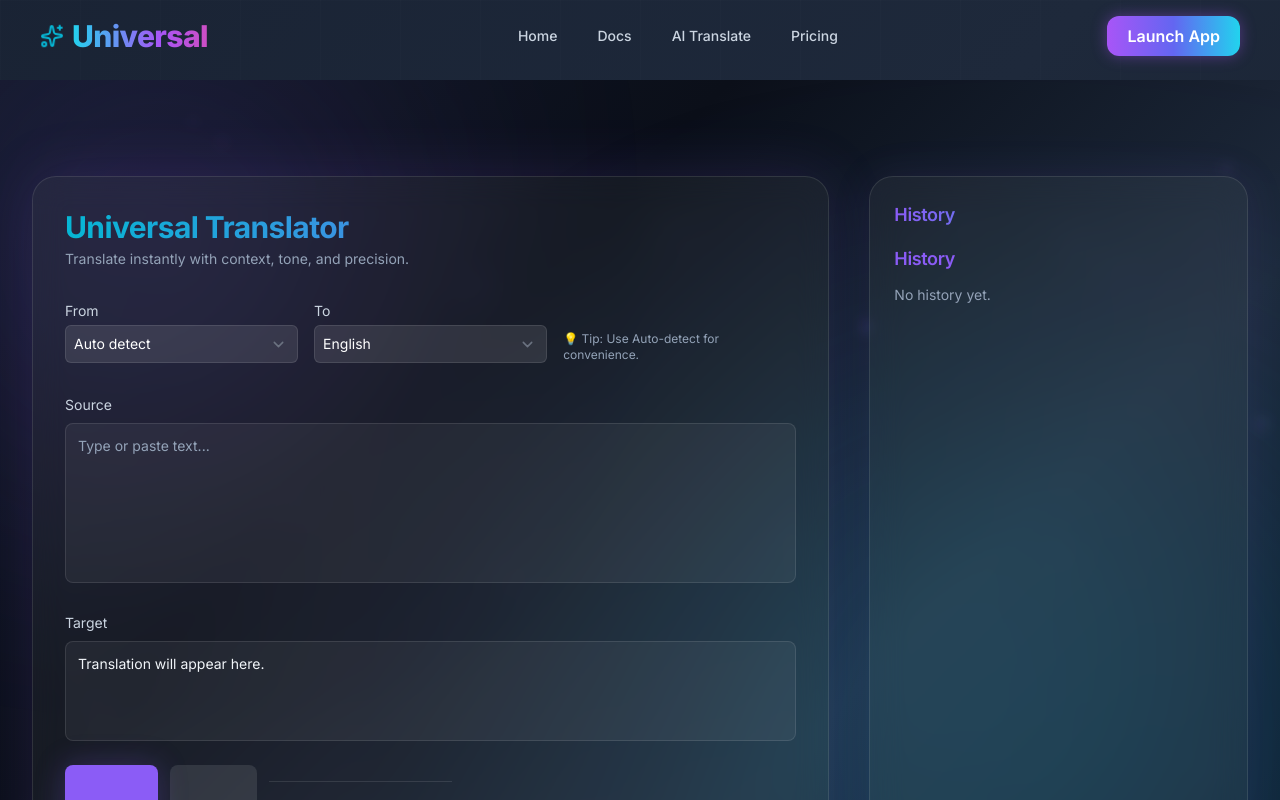
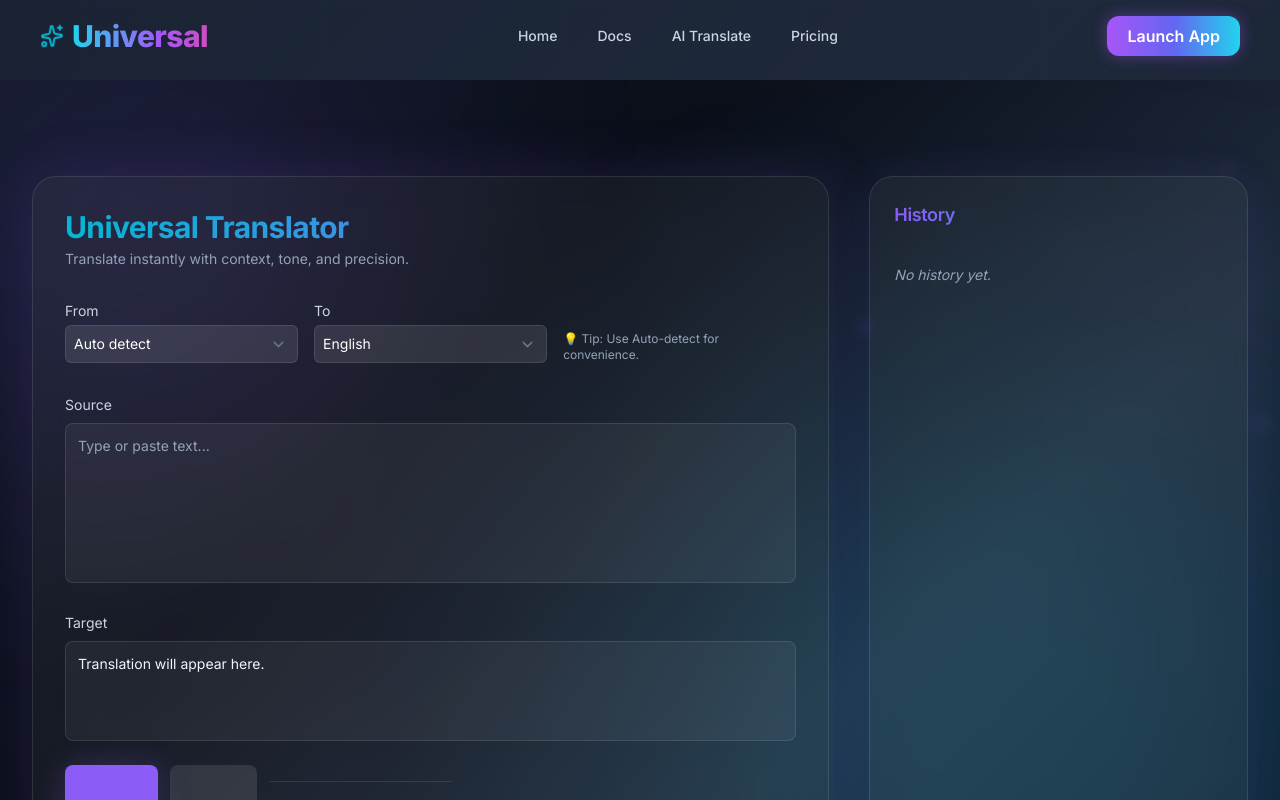
Before and after one commit to karan-sidhu22/UNIVERSAL-TRANSLATOR, a Next.js app: page / in a window 1280 px wide. Shown: the top 800 px of the page. Built offline with nearby package versions, Linux system fonts and the light colour scheme.

Commit message:
updated the history panel

```diff
--- a/components/HistoryPanel.jsx
+++ b/components/HistoryPanel.jsx
@@ -1,25 +1,48 @@
 "use client";
+
+import { motion, AnimatePresence } from "framer-motion";
 
 export default function HistoryPanel({ history, onSelect }) {
   return (
-    <div>
-      <h2 className="text-lg font-semibold mb-3 text-accent">History</h2>
-      <div className="space-y-2 max-h-[400px] overflow-y-auto">
-        {history.length === 0 && (
-          <p className="text-sm text-slate-400">No history yet.</p>
+    <div className="relative">
+      <h2 className="text-lg font-semibold mb-5 bg-gradient-to-r from-accent to-accent2 bg-clip-text text-transparent">
+      </h2>
+
+      <div className="space-y-3 max-h-[460px] overflow-y-auto pr-2 scrollbar-hidden">
+        {history.length === 0 ? (
+          <p className="text-sm text-slate-400 italic">No history yet.</p>
+        ) : (
+          <AnimatePresence>
+            {history.map((item, index) => (
+              <motion.button
+                key={item.id}
+                onClick={() => onSelect(item)}
+                initial={{ opacity: 0, y: 10 }}
+                animate={{ opacity: 1, y: 0 }}
+                exit={{ opacity: 0, y: -10 }}
+                transition={{ delay: index * 0.05, duration: 0.25 }}
+                className="w-full text-left p-4 rounded-xl bg-gradient-to-br from-white/5 to-white/[0.02]
+                           border border-white/10 hover:border-accent/40
+                           hover:shadow-[0_0_25px_rgba(139,92,246,0.25)]
+                           transition-all duration-300 backdrop-blur-md group relative overflow-hidden"
+              >
+                {/* glowing border animation */}
+                <span className="absolute inset-0 opacity-0 group-hover:opacity-100 transition duration-500
+                                bg-gradient-to-r from-accent/20 to-accent2/20 blur-2xl rounded-xl"></span>
+
+                {/* Text content */}
+                <div className="relative z-10">
+                  <div className="text-xs text-slate-400 mb-1 tracking-wide">
+                    {item.source} → {item.target}
+                  </div>
+                  <div className="text-sm text-slate-100 truncate group-hover:text-accent2 transition-colors duration-300">
+                    {item.input}
+                  </div>
+                </div>
+              </motion.button>
+            ))}
+          </AnimatePresence>
         )}
-        {history.map((item) => (
-          <button
-            key={item.id}
-            onClick={() => onSelect(item)}
-            className="w-full text-left p-3 bg-white/5 hover:bg-white/10 border border-white/10 rounded-md transition"
-          >
-            <div className="text-xs text-slate-400 mb-1">
-              {item.source} → {item.target}
-            </div>
-            <div className="text-sm text-slate-100 truncate">{item.input}</div>
-          </button>
-        ))}
       </div>
     </div>
   );
```
